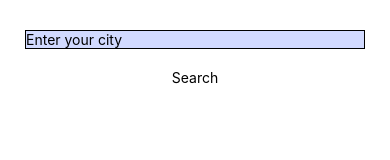
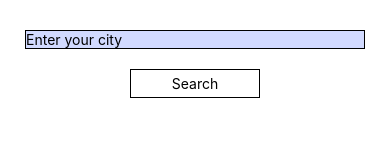
Before and after one commit to Jovani2898/Weather-App, a React Native app: screen / in a window 390 px wide. Shown: the top 160 px of the page. Built offline with nearby package versions, Linux system fonts and the light colour scheme.

Commit message:
add last updates

```diff
--- a/App.tsx
+++ b/App.tsx
@@ -1,5 +1,5 @@
 import React, {useState} from 'react';
-import {SafeAreaView, StyleSheet} from 'react-native';
+import {ImageBackground, SafeAreaView, StyleSheet} from 'react-native';
 import {Favourites} from './src/components/favouritesScreen/favouritesScreen';
 import {Home} from './src/components/homeScreen/homeScreen';
 import {Navigation} from './src/components/navigation/Navigation';
@@ -12,10 +12,22 @@ const styles = StyleSheet.create({
 
 const App = () => {
   const [activePage, setActivePage] = useState('home');
+  const [background, setBackground] = useState(null);
   return (
     <SafeAreaView style={styles.container}>
-      {activePage === 'home' ? <Home /> : <Favourites />}
+      {activePage === 'home' ? (
+        <Home changeBackground={setBackground} />
+      ) : (
+        <Favourites />
+      )}
       <Navigation onPress={setActivePage} />
+      {background && (
+        <ImageBackground
+          source={background}
+          resizeMode="cover"
+          style={{flex: 1}}
+        />
+      )}
     </SafeAreaView>
   );
 };
--- a/src/components/homeScreen/homeScreen.tsx
+++ b/src/components/homeScreen/homeScreen.tsx
@@ -3,11 +3,16 @@ import {Text, TextInput, TouchableOpacity, View} from 'react-native';
 import {useWeather} from '../../hooks/useWeather/useWeather';
 import {styles} from './styles';
 import {Modal} from '../modal/modal';
+import {getWeatherCodeTitle} from '../../utils/utils';
 
-export const Home = () => {
+export const Home = ({changeBackground}) => {
   const [search, setSearch] = useState('');
   const [showModal, setShowModal] = useState(false);
-  const {setCity, data} = useWeather();
+  const {setCity, data, error, loading} = useWeather();
+
+  const onInputChange = e => {
+    setSearch(e.nativeEvent.text);
+  };
 
   const onSearch = () => {
     setCity(search);
@@ -22,21 +27,42 @@ export const Home = () => {
       setShowModal(true);
     }
   }, [data]);
+
+  useEffect(() => {
+    if (data) {
+      setShowModal(true);
+      const weatherString = getWeatherCodeTitle(
+        parseInt(data.weathercode, 10),
+      )?.toLowerCase();
+      changeBackground(`./assets/${weatherString}.png`);
+    }
+  }, [data, changeBackground]);
   return (
     <>
       <View style={styles.container}>
         <TextInput
           value={search}
-          onChange={e => {
-            const value = e.nativeEvent.text;
-            setSearch(value);
-          }}
+          onChange={onInputChange}
           placeholder="Enter your city"
           style={styles.textInput}
         />
         <TouchableOpacity style={styles.touchableOpacity} onPress={onSearch}>
           <Text style={styles.touchableOpacityText}>Search</Text>
         </TouchableOpacity>
+        {error && (
+          <View style={styles.errorContainer}>
+            <Text style={styles.errorText}>
+              some error occured, while fetching api
+            </Text>
+          </View>
+        )}
+        {loading && (
+          <View style={styles.loadingContainer}>
+            <Text style={styles.loadingText}>
+              fetching weather for {search}...
+            </Text>
+          </View>
+        )}
       </View>
       {showModal ? (
         <Modal onClose={closeModal} data={data} onRemove={() => {}} />
--- a/src/components/homeScreen/styles.ts
+++ b/src/components/homeScreen/styles.ts
@@ -15,5 +15,27 @@ export const styles = StyleSheet.create({
   },
   touchableOpacityText: {
     textAlign: 'center',
+    borderWidth: 1,
+    paddingVertical: 5,
+    marginHorizontal: 100,
+  },
+  errorContainer: {
+    backgroundColor: '#393E46',
+    paddingVertical: 5,
+    marginVertical: 100,
+    marginHorizontal: 100,
+    alignItems: 'center',
+  },
+  errorText: {
+    textAlign: 'center',
+    color: '#CF0A0A',
+  },
+  loadingContainer: {
+    marginVertical: 70,
+    marginHorizontal: 70,
+  },
+  loadingText: {
+    color: '#1AA6B7',
+    textAlign: 'center',
   },
 });
--- a/src/components/modal/modal.tsx
+++ b/src/components/modal/modal.tsx
@@ -76,7 +76,7 @@ export const Modal = ({onClose, data, onRemove}) => {
           <Text style={styles.text}>Temperature: {data?.temperature}</Text>
           <Text style={styles.text}>
             {data?.weathercode
-              ? getWeatherCodeTitle(parseInt(data.weathercode))
+              ? getWeatherCodeTitle(parseInt(data.weathercode, 10))
               : ''}
           </Text>
         </View>
--- a/src/hooks/useWeather/useWeather.ts
+++ b/src/hooks/useWeather/useWeather.ts
@@ -2,6 +2,8 @@ import {useEffect, useState} from 'react';
 
 export const useWeather = () => {
   const [city, setCity] = useState('');
+  const [loading, setLoading] = useState(false);
+  const [error, setError] = useState(false);
 
   const [data, setdata] = useState<{
     name: string;
@@ -14,23 +16,19 @@ export const useWeather = () => {
   useEffect(() => {
     if (city.length > 0) {
       const fetchData = async () => {
+        setLoading(true);
+        setError(false);
+        try {
           const geoDataResponse = await fetch(
             `https://geocoding-api.open-meteo.com/v1/search?name=${city}&count=1`,
           )
             .then(response => response.json())
             .then(response => response.results);
+
           const {latitude, longitude} = geoDataResponse[0];
           const weatherResponse = await fetch(
             `https://api.open-meteo.com/v1/forecast?latitude=${latitude}&longitude=${longitude}&current_weather=true&daily=sunrise,sunset&timezone=Asia/Tbilisi`,
           ).then(response => response.json());
-        console.log({
-          name: geoDataResponse[0].name,
-          temperature: weatherResponse.current_weather.temperature,
-          sunrise: weatherResponse.daily.sunrise[0],
-          sunset: weatherResponse.daily.sunset[0],
-          weathercode: weatherResponse.current_weather.weathercode,
-        });
-
           setdata({
             name: geoDataResponse[0].name,
             temperature: weatherResponse.current_weather.temperature,
@@ -38,6 +36,10 @@ export const useWeather = () => {
             sunset: weatherResponse.daily.sunset[0],
             weathercode: weatherResponse.current_weather.weathercode,
           });
+        } catch (e) {
+          setError(true);
+        }
+        setLoading(false);
       };
       fetchData();
     }
@@ -45,5 +47,7 @@ export const useWeather = () => {
   return {
     setCity,
     data,
+    error,
+    loading,
   };
 };
```
Also changed, not shown: src/components/favouritesScreen/favouritesScreen.tsx (+17 -0 lines), assets/Clouds.png (added). Lines whose indentation alone changed are shown as unchanged.
